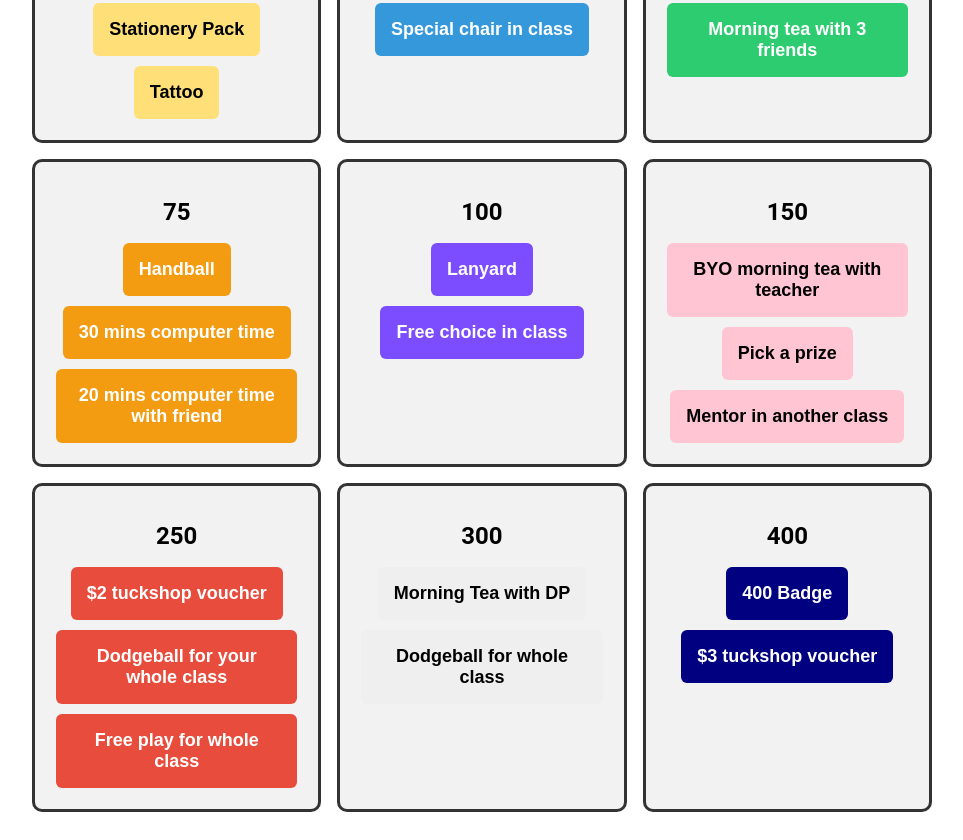
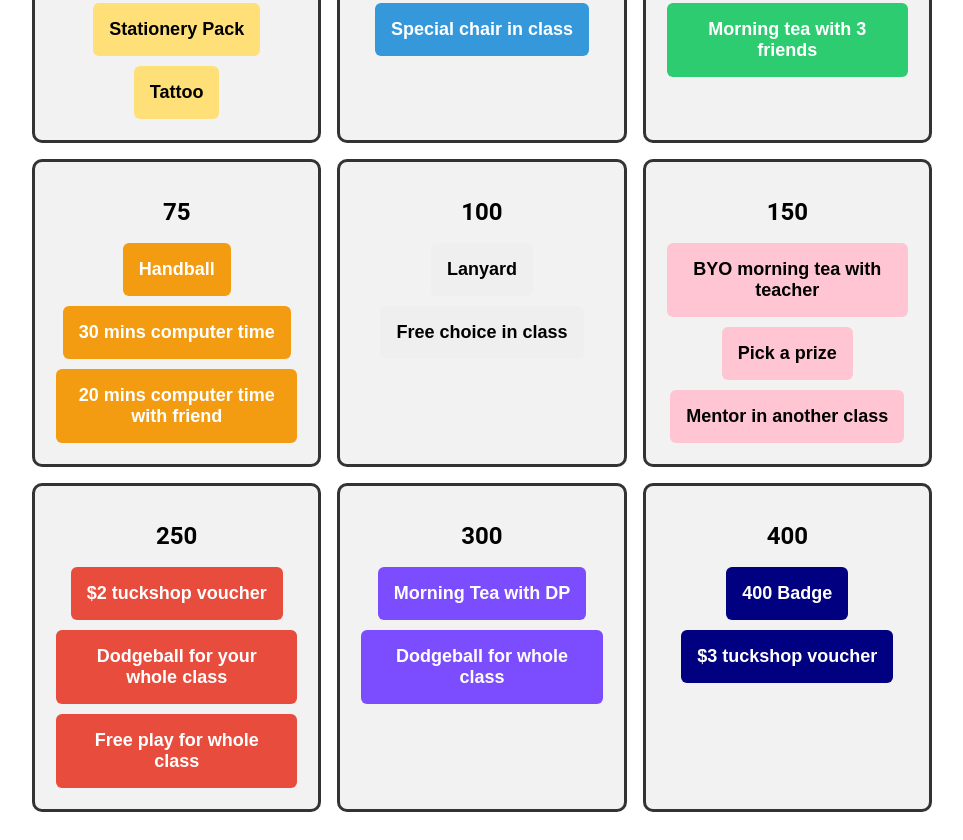
Before and after one commit to theritochampionrevali-jpg/button-counter-v2, a website: page button counter/public/index.html in a window 1280 px wide. Shown: the part 334-1174 px from the top of the page, without its empty margins (158-1121 px from the left). Drawn offline with Linux system fonts and the light colour scheme.

Commit message:
Update index.html
because i dont know which purple is purple

```diff
--- a/button counter/public/index.html
+++ b/button counter/public/index.html
@@ -114,8 +114,8 @@
 
     <div class="group group-100">
       <h2>100</h2>
-      <button class="purple" onclick="clickButton('Lanyard')">Lanyard</button>
-      <button class="purple" onclick="clickButton('Free choice in class')">Free choice in class</button>
+      <button class="pastelpurple" onclick="clickButton('Lanyard')">Lanyard</button>
+      <button class="pastelpurple" onclick="clickButton('Free choice in class')">Free choice in class</button>
     </div>
 
     <div class="group group-150">
@@ -134,8 +134,8 @@
 
     <div class="group group-300">
       <h2>300</h2>
-      <button class="pastelpurple" onclick="clickButton('Morning Tea with DP')">Morning Tea with DP</button>
-      <button class="pastelpurple" onclick="clickButton('Games Room (Nintendo Switch)')">Dodgeball for whole class</button>
+      <button class="purple" onclick="clickButton('Morning Tea with DP')">Morning Tea with DP</button>
+      <button class="purple" onclick="clickButton('Games Room (Nintendo Switch)')">Dodgeball for whole class</button>
     </div>
 
     <div class="group group-400">
```
